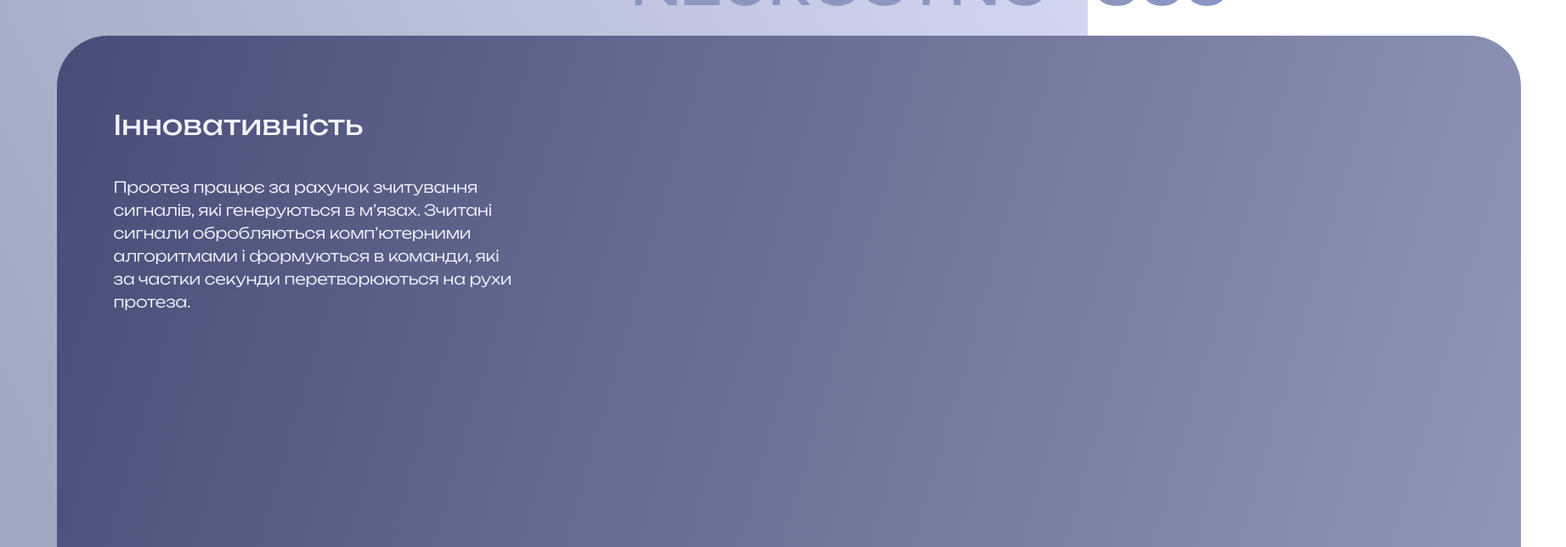
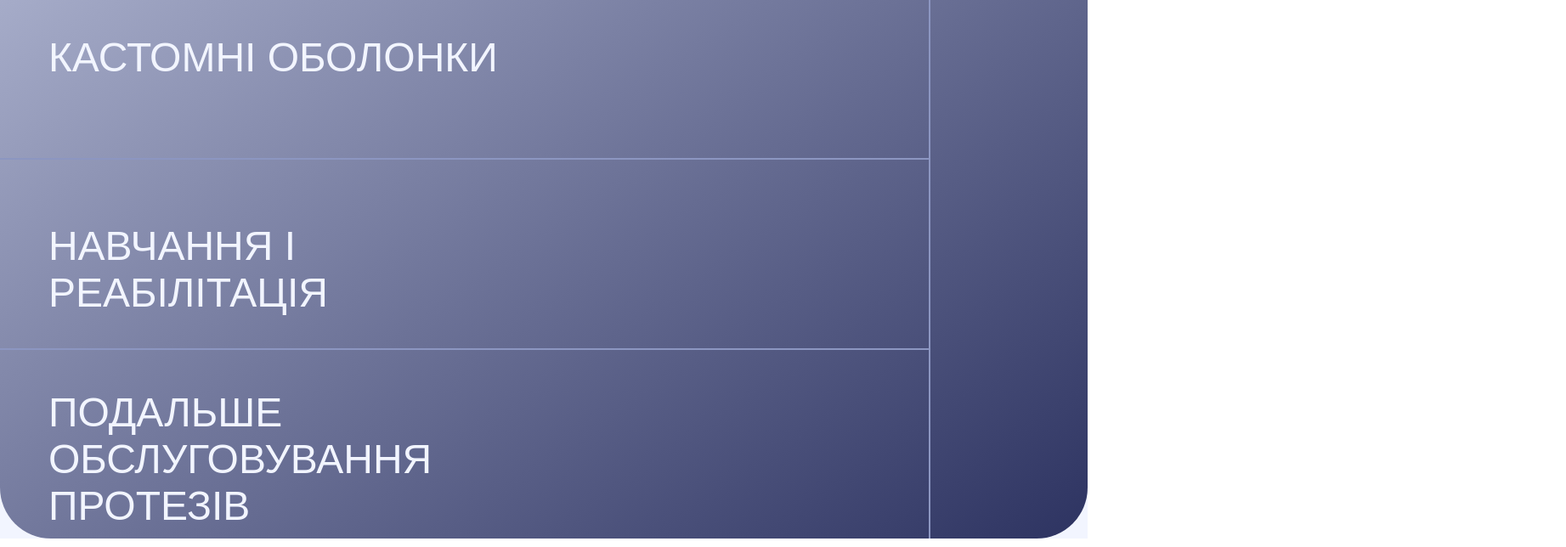
Before and after one commit to Odink923/Front-end-diplom-, a React (Create React App) app: page / in a window 1280 px wide. Shown: the part 260-904 px from the top of the page at 85% size, 1843 px wide, since content can reach past the window. Built offline with nearby package versions, Linux system fonts and the light colour scheme; a web font is replaced by a local one.

Commit message:
add animation for BionicProtez

```diff
--- a/package.json
+++ b/package.json
@@ -13,6 +13,7 @@
     "react-dom": "^18.2.0",
     "react-redux": "^9.0.4",
     "react-scripts": "5.0.1",
+    "react-spring": "^9.7.3",
     "redux": "^5.0.1",
     "redux-thunk": "^3.1.0",
     "web-vitals": "^2.1.4"
--- a/src/components/mainpage/BionicProtez/BionicProtez.jsx
+++ b/src/components/mainpage/BionicProtez/BionicProtez.jsx
@@ -1,46 +1,22 @@
-import React from 'react';
+import React, {useState} from 'react';
 import classes from './BionicProtez.module.css'
+import {useSpring, animated} from "react-spring";
+import AnimatedItem from "./UI/AnimatedItem";
 
 const BionicProtez = () => {
+
     return (
-
         <div className={classes.gradient}>
-
             <div className={classes.content}>
             <div className={classes.leftItems}>
-                <div className={classes.item1}>
-                    <div className={classes.itemContent}>БІОНІЧНІ ПРОТЕЗИ РУК</div>
-                </div>
-                <div className={classes.item2}>
-                    <div className={classes.itemContent}>
-                        <div className={classes.item2Content}>
-                            <div>
-                            КАСТОМНІ ОБОЛОНКИ
-                            </div>
-                            <div className={classes.text2Item2}>Короткий опис того, які послуги пропонуються і всяке таке подібне. Короткий опис того,
-                                які послуги пропонуються і всяке таке подібне  Короткий опис того, які
-                                послуги пропонуються і всяке таке подібне.
-                                Короткий опис того, які послуги пропонуються і всяке таке подібне </div>
-                        </div>
 
-                        <div style={{marginRight:"5.26%"}}>
-                            <div className={classes.icon}></div>
-                        </div>
-                    </div>
-                </div>
-                <div className={classes.items}>
-                    <div className={classes.itemContent}>
-                    НАВЧАННЯ І РЕАБІЛІТАЦІЯ
-                    </div>
-                </div>
-                <div className={classes.items}>
-                    <div className={classes.itemContent}>
-                    ПОДАЛЬШЕ ОБСЛУГОВУВАННЯ ПРОТЕЗІВ
-                    </div>
-                </div>
+                <AnimatedItem title="БІОНІЧНІ ПРОТЕЗИ РУК" upItem={true}></AnimatedItem>
+                <AnimatedItem title="КАСТОМНІ ОБОЛОНКИ"></AnimatedItem>
+                <AnimatedItem title="НАВЧАННЯ І РЕАБІЛІТАЦІЯ"></AnimatedItem>
+                <AnimatedItem title="ПОДАЛЬШЕ ОБСЛУГОВУВАННЯ ПРОТЕЗІВ" downItem={true}></AnimatedItem>
+
             </div>
             <div className={classes.rightItems}>
-
             </div>
             </div>
         </div>
--- a/src/components/mainpage/BionicProtez/BionicProtez.module.css
+++ b/src/components/mainpage/BionicProtez/BionicProtez.module.css
@@ -1,7 +1,7 @@
 @import url('https://fonts.googleapis.com/css2?family=Unbounded&display=swap');
 .gradient {
     background: linear-gradient(to bottom right, #BAC0DA, #2D3361);
-    height: 1268px;
+    height: 100%;
     border-radius: 60px;
 }
 
@@ -19,15 +19,7 @@
 }
 
 
-.items{
-    border-top: 2px solid #8C96C1;
-    border-right: 2px solid #8C96C1;
-    height: 214px;
-    display: flex;
-    align-items: center;
 
-
-}
 .itemContent{
     margin-left: 5.2083%;
     display: flex;
@@ -39,17 +31,34 @@
     border-right: 2px solid #8C96C1;
     height: 214px;
     display: flex;
-
+    overflow: hidden;
     align-items: center;
+    cursor: pointer;
+    border-top-left-radius: 60px;
 }
 .item2{
     border-top: 2px solid #8C96C1;
     border-right: 2px solid #8C96C1;
-    background: #5D638C;
-    height: 612px;
+    cursor: pointer;
     display: flex;
     align-items: center;
+    overflow: hidden;
+
+
 }
+.downItem{
+    border-right: 2px solid #8C96C1;
+    height: 214px;
+    display: flex;
+    border-top: 2px solid #8C96C1;
+    overflow: hidden;
+    align-items: center;
+    cursor: pointer;
+    border-bottom-left-radius: 60px;
+
+
+}
+
 .item2Content{
     display:flex;
     justify-content:space-between;
@@ -70,7 +79,12 @@
     background: #D4D8FF;
     border-radius: 60px;
 
+
 }
+
 .rightItems{
 
 }
+.iconMarg{
+        margin-right: 5.26%;
+}
--- /dev/null
+++ b/src/components/mainpage/BionicProtez/UI/AnimatedItem.jsx
@@ -0,0 +1,60 @@
+import React, {useState} from 'react';
+import {animated, useSpring} from "react-spring";
+import classes from "../BionicProtez.module.css";
+
+const AnimatedItem = ({title, upItem, downItem}) => {
+    const [item,setItem] = useState(false);
+    const [isHover, setIsHover] = useState(false);
+    const [isHoverIcon, setIsHoverIcon] = useState(false);
+    const handle = () =>{
+        setItem(!item);
+        console.log(item);
+    }
+    //hide more
+    const animation = useSpring({
+        opacity: item ? 1 : 0,
+        config: { duration: 200 },
+        borderRadius: isHoverIcon? '5px' : '60px'
+    });
+
+    //change width in component
+    const widthAnimation = useSpring({
+        height: item ? '604px' : '222px',
+        config: { duration: 200 },
+        background: isHover? 'linear-gradient(to right, #5D638C 100%, transparent 100%)' :
+            item? 'linear-gradient(to right, #5D638C 100%, transparent 100%)' : 'linear-gradient(to right, #5D638C00 0%, transparent 0%)',
+        transition: 'background 0.5s',
+    })
+    const titleAnimation = useSpring({
+        marginTop: item ? '0px': '170px',
+        config: { duration: 200 },
+
+    })
+    return (
+        <animated.div  style={widthAnimation}
+                       onClick={handle}
+                       onMouseEnter={() => setIsHover(true)}
+                       onMouseLeave={() => setIsHover(false)}
+                       className={upItem ? classes.item1:downItem ? classes.downItem :classes.item2}>
+            <div className={classes.itemContent}>
+                <div className={classes.item2Content}>
+                    <animated.div style={titleAnimation} >
+                        {title}
+                    </animated.div>
+                    <animated.div style={animation} className={classes.text2Item2}>Короткий опис того, які послуги пропонуються і всяке таке подібне. Короткий опис того,
+                        які послуги пропонуються і всяке таке подібне  Короткий опис того, які
+                        послуги пропонуються і всяке таке подібне.
+                        Короткий опис того, які послуги пропонуються і всяке таке подібне </animated.div>
+                </div>
+                <div  className={classes.iconMarg}>
+                    <animated.div style={animation} className={classes.icon}
+                                  onMouseEnter={() => setIsHoverIcon(true)}
+                                  onMouseLeave={() => setIsHoverIcon(false)}>
+                    </animated.div>
+                </div>
+            </div>
+        </animated.div>
+    );
+};
+
+export default AnimatedItem;
--- a/src/pages/MainPage.jsx
+++ b/src/pages/MainPage.jsx
@@ -4,13 +4,13 @@ import Logo from "../components/mainpage/Logo/Logo";
 import SpecificProtez from "../components/mainpage/SpecificProtez/SpecificProtez";
 import ViewMoreButton from "../components/UI/ViewMoreButton/ViewMoreButton";
 import BionicHandle from "../components/page2/BionicHandle/BionicHandle";
+import BionicProtez from "../components/mainpage/BionicProtez/BionicProtez";
 
 const MainPage = () => {
     return (
         <div className={classes.page}>
-            {/*<Logo></Logo>*/}
-            {/*<SpecificProtez></SpecificProtez>*/}
-            <BionicHandle></BionicHandle>
+            <BionicProtez></BionicProtez>
+
         </div>
     );
 };
```
Also changed, not shown: 1 other file (tests, documents, lock files or other folders).
